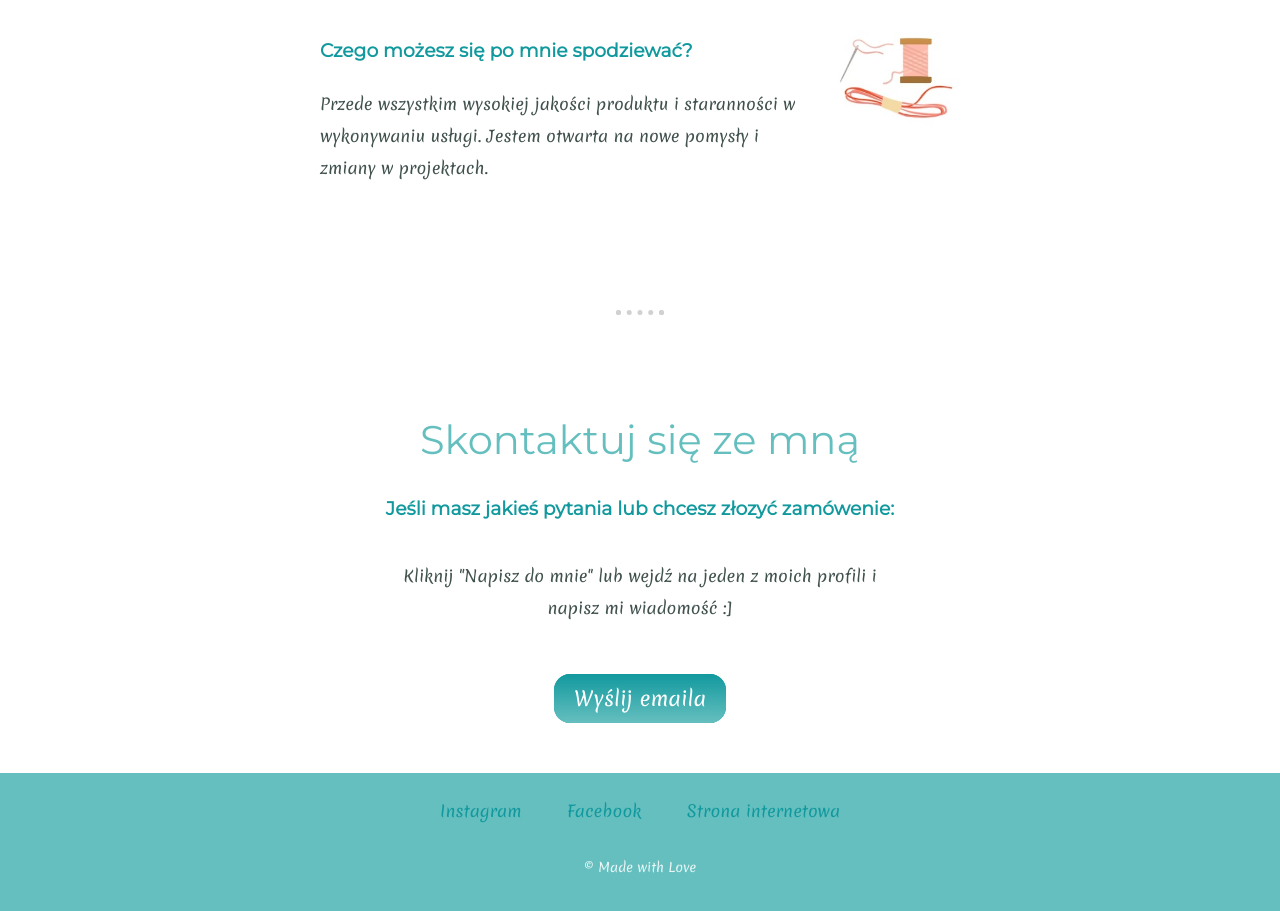
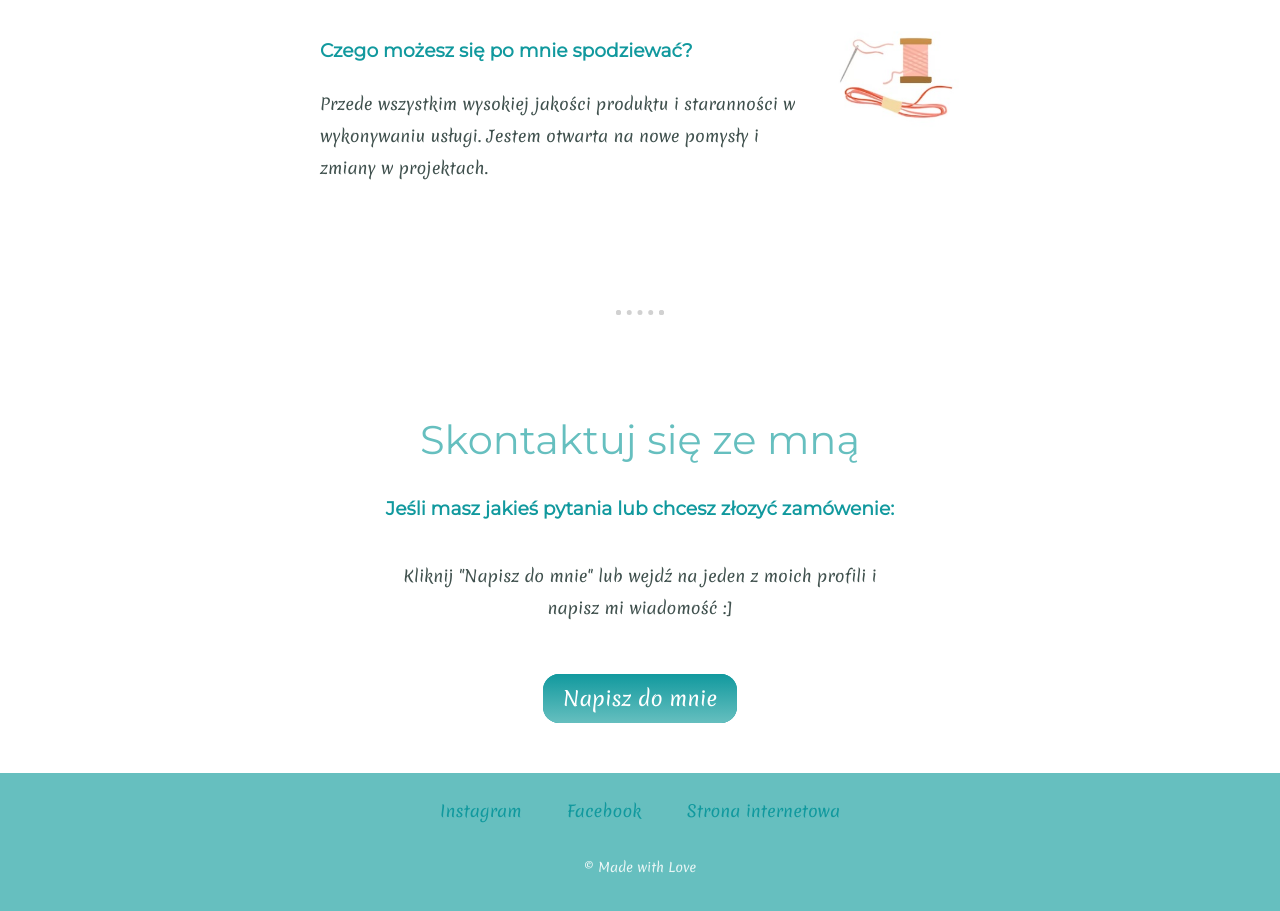
Before and after one commit to DariaSabat/MadewithLove, a plain HTML site: page index.html in a window 1280 px wide. Shown: the part 2010-2921 px from the top of the page. Drawn offline with Linux system fonts and the light colour scheme.

Commit message:
Add new files

```diff
--- a/index.html
+++ b/index.html
@@ -45,7 +45,7 @@
           <h2>Skontaktuj się ze mną</h2>
           <h3>Jeśli masz jakieś pytania lub chcesz złozyć zamówenie:</h3>
           <p class="message">Kliknij "Napisz do mnie" lub wejdź na jeden z moich profili i napisz mi wiadomość :]</p>
-          <a class="btn" href="mailto:name@email.com">Wyślij emaila</a>
+          <a class="btn" href="mailto:name@email.com">Napisz do mnie</a>
         </div>
       </div>
       <div class="bottom-container">
```
